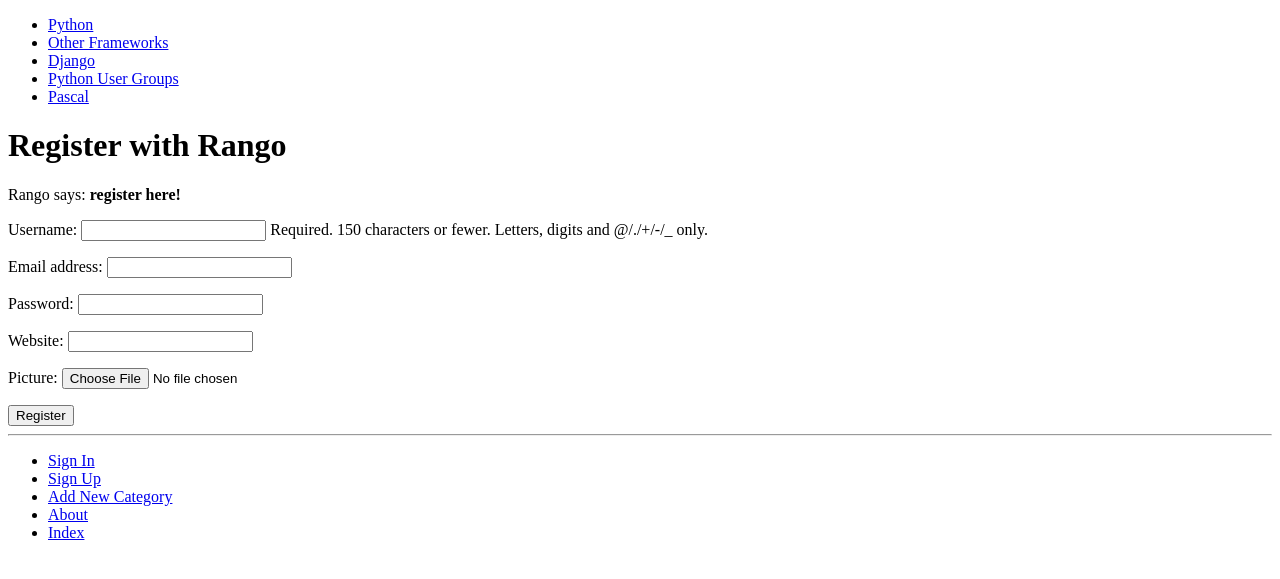
After one commit to BrBritZ/DjangoMaster, a Django app: page /rango/register/ in a window 1280 px wide. The commit adds this page. Shown: the top 579 px of the page. Run offline with Django 3.2, Linux system fonts and the light colour scheme; data comes from the database, SQL or seed files in the repository; both versions use the stored data as it was after the commit.

Commit message:
[Chapter9], User Anthentication

```diff
--- a/rango/admin.py
+++ b/rango/admin.py
@@ -1,5 +1,6 @@
 from django.contrib import admin
 from rango.models import Category, Page
+from rango.models import UserProfile
 
 # Customise the Admin Interface for Page
 class PageAdmin(admin.ModelAdmin):
@@ -12,3 +13,4 @@
 # Register your models here.
 admin.site.register(Category, CategoryAdmin)
 admin.site.register(Page, PageAdmin)
+admin.site.register(UserProfile)
--- a/rango/forms.py
+++ b/rango/forms.py
@@ -1,5 +1,6 @@
 from django import forms
-from rango.models import Page, Category
+from django.contrib.auth.models import User
+from rango.models import Page, Category, UserProfile
 
 class CategoryForm(forms.ModelForm):
     name = forms.CharField(max_length=Category.max_length,
@@ -45,3 +46,15 @@
             cleaned_data['url'] = url
 
             return cleaned_data
+
+class UserForm(forms.ModelForm):
+    password = forms.CharField(widget=forms.PasswordInput())
+
+    class Meta:
+        model = User
+        fields = ('username', 'email', 'password')
+
+class UserProfileForm(forms.ModelForm):
+    class Meta:
+        model = UserProfile
+        fields = ('website', 'picture')
--- a/rango/models.py
+++ b/rango/models.py
@@ -2,6 +2,7 @@
 
 from django.db import models
 from django.template.defaultfilters import slugify
+from django.contrib.auth.models import User
 
 # Create your models here.
 class Category(models.Model):
@@ -41,3 +42,19 @@
 
     def __unicode__(self): # For Python 2
         return self.title
+
+class UserProfile(models.Model):
+    # This line is required. Links UserProfile to a User model instance.
+    user = models.OneToOneField(User)
+
+    # The additional attributes we wish to include.
+    website = models.URLField(blank=True)
+    picture = models.ImageField(upload_to='profile_images', blank=True)
+
+    # Override the __unicode__() method to return out something meaningful!
+    def __str__(self):
+        return self.user.username
+
+    # Remember of you use Python 2.7.x, define __unicode__ too!
+    def __unicode__(self):
+        return self.user.username
--- a/rango/urls.py
+++ b/rango/urls.py
@@ -3,10 +3,17 @@
 
 urlpatterns = [
     url(r'^$', views.index, name='index'),
-    url(r'^about', views.about, name='about'),
+    url(r'^about/$', views.about, name='about'),
     url(r'^add_category/$', views.add_category, name='add_category'),
+
     url(r'^category/(?P<category_name_slug>[\w\-]+)/add_page/$',
         views.add_page, name='add_page'),
+
     url(r'^category/(?P<category_name_slug>[\w\-]+)/$',
         views.show_category, name='show_category'),
+
+    url(r'^register/$', views.register, name='register'), # New pattern!
+    url(r'^login/$', views.user_login, name='login'),
+    url(r'^restricted/$', views.restricted, name='restricted'),
+    url(r'^logout/$', views.user_logout, name='logout'),
 ]
--- a/rango/views.py
+++ b/rango/views.py
@@ -6,6 +6,15 @@
 from rango.models import Page
 from rango.forms import CategoryForm
 from rango.forms import PageForm
+from rango.forms import UserForm, UserProfileForm
+#import for login page
+from django.contrib.auth import authenticate, login
+from django.http import HttpResponseRedirect, HttpResponse
+from django.core.urlresolvers import reverse
+#import for logout page
+from django.contrib.auth import logout
+#import for authentication checking
+from django.contrib.auth.decorators import login_required
 
 def index(request):
     # Query the database for a list of ALL categories currently stored.
@@ -102,3 +111,118 @@
 
     context_dict = {'form': form, 'category': category}
     return render(request, 'rango/add_page.html', context_dict)
+
+def register(request):
+    # A boolean value for telling the template
+    # whether the registration was successful.
+    # Set to False initially. Code changes value to
+    # True when registration succeeds.
+    register = False
+
+    # If it's a HTTP POST, we're interested in processing form data
+    if request.method == 'POST':
+        # Attempt to grab information from the raw form information.
+        # Note that we make use of both UserForm and UserProfileForm.
+        user_form = UserForm(data=request.POST)
+        profile_form = UserProfileForm(data=request.POST)
+
+        # If the two form are valid...
+        if user_form.is_valid() and profile_form.is_valid():
+            # Save the user's form data to the database
+            user = user_form.save()
+
+            # Now we hash the password with the set_password method.
+            # Once hashed, we can updated the user object.
+            user.set_password(user.password)
+            user.save()
+
+            # Now sort out the UserProfile instance.
+            # Since we need to set the user attribute ourselves,
+            # we set commit=False. This delays saving the model
+            # until we're ready to avoid integrity problems.
+            profile = profile_form.save(commit=False)
+            profile.user = user
+
+            # Did the user provide a profile picture?
+            # If so, we need to get it from the input form and
+            # put it in the UserProfile model.
+            if 'picture' in request.FILES:
+                profile.picture = request.FILES['picture']
+
+            # Now we save the UserProfile model instance
+            profile.save()
+
+            # Update our variable to indicate that the template
+            # registration was successful.
+            register = True
+        else:
+            # Invalid form of forms - mistakes or something else?
+            # Print problems to terminal.
+            print(user_form.errors, profile_form.errors)
+    else:
+        # Not as HTTP POST, so we render our form using teo ModelForm instances.
+        # These forms will be blank, ready for user input.
+        user_form = UserForm()
+        profile_form = UserProfileForm()
+
+    # Render the template depending on the context.
+    return render(request,
+                  'rango/register.html',
+                  {'user_form': user_form,
+                   'profile_form': profile_form,
+                   'registered': register})
+
+def user_login(request):
+    # If the request is a HTTP POST, try to pull out the relevant information.
+    if request.method == 'POST':
+        # Gather the username and password provided by the user.
+        # This information is obtained from the login form.
+        # We use request.POST.get('<variable>') as opposed
+        # to request.POST['<variable>'], because the
+        # request.POST.get('<variable>') returns None if the
+        # value does not exitst, while request.POST['<variable>']
+        # will raise a KeyError exception.
+        username = request.POST.get('username')
+        password = request.POST.get('password')
+
+        # Use Django's machinery to attempt to see if the username/password
+        # combination is valid - a User objecy is returned if it is.
+        user = authenticate(username=username, password=password)
+
+        # if we have a User object, the details are correct.
+        # If None (Python's way of representing the absense of a value), no user
+        # with matching credentials was found.
+        if user:
+            # If the account active? It could have been disabled.
+            if user.is_active:
+                # If the account is valid and active, we can log the user in.
+                # We'll send the user back to the homepage.
+                login(request, user)
+                return HttpResponseRedirect(reverse('index'))
+            else:
+                # An inactive account was used - no logging in!
+                return HttpResponse("Your Rango account is disabled.")
+        else:
+            # Bad login details were provided, So we can't log the user in.
+            print("Invalid login details: {0}, {1}".format(username, password))
+            return HttpResponse("Invalid login details supplied.")
+
+    # The request is not a HTTP POST, so display the login form.
+    # This scenario would most lokely be a HTTP GET.
+    else:
+        # No context variables to pass to the template system, hence the
+        # blank dictionary object...
+        return render(request, 'rango/login.html', {})
+
+# Use the login_required() decorator to ensure only those logged in can
+# acess the view.
+@login_required
+def restricted(request):
+    return HttpResponse("Since you're logged in, you can see this text!")
+
+@login_required
+def user_logout(request):
+    # Since we know the user is logged in,w we can now just log them out.
+    logout(request)
+    # Take the user back to the homepage.
+    return HttpResponseRedirect(reverse('index'))
--- a/tango_with_django_project/settings.py
+++ b/tango_with_django_project/settings.py
@@ -105,6 +105,8 @@
     },
 ]
 
+#Reirect URL for user who not logined
+LOGIN_URL = '/rango/login/'
 
 # Internationalization
 # https://docs.djangoproject.com/en/1.9/topics/i18n/
--- a/templates/rango/base.html
+++ b/templates/rango/base.html
@@ -24,6 +24,13 @@
         <hr />
         <div>
             <ul>
+                {% if user.is_authenticated %}
+                    <li><a href="{% url 'restricted' %}">Restricted Page</a></li>
+                    <li><a href="{% url 'logout' %}">Log out</a></li>
+                {% else %}
+                    <li><a href="{% url 'login' %}">Sign In</a></li>
+                    <li><a href="{% url 'register' %}">Sign Up</a></li>
+                {% endif %}
                 <li><a href="{% url 'add_category' %}">Add New Category</a></li>
                 <li><a href="{% url 'about' %}">About</a></li>
                 <li><a href="{% url 'index' %}">Index</a></li>
--- /dev/null
+++ b/templates/rango/register.html
@@ -0,0 +1,26 @@
+{% extends 'rango/base.html' %}
+{% load staticfiles %}
+
+{% block title_block %}
+    Register
+{% endblock %}
+
+{% block body_block %}
+    <h1>Register with Rango</h1>
+    {% if registered %}
+        Rango says: <strong>thank ypu for registering!</strong>
+        <a href="{% url 'index' %}">Return to the homepage.</a><br />
+    {% else %}
+        Rango says: <strong>register here!</strong><br />
+        <form id="user_form" method="post" action="{% url 'register' %}"
+            enctype="multipart/form-data">
+            {% csrf_token %}
+            <!-- Display each form -->
+            {{ user_form.as_p }}
+            {{ profile_form.as_p }}
+
+            <!-- Provide a button to click to submit the form. -->
+            <input type="submit" name="submit" value="Register" />
+        </form>
+    {% endif %}
+{% endblock %}
```
Also changed, not shown: templates/rango/index.html (+7 -1 lines), templates/rango/login.html (added, +18 -0 lines), db.sqlite3, rango/migrations/0005_userprofile.py (added).
